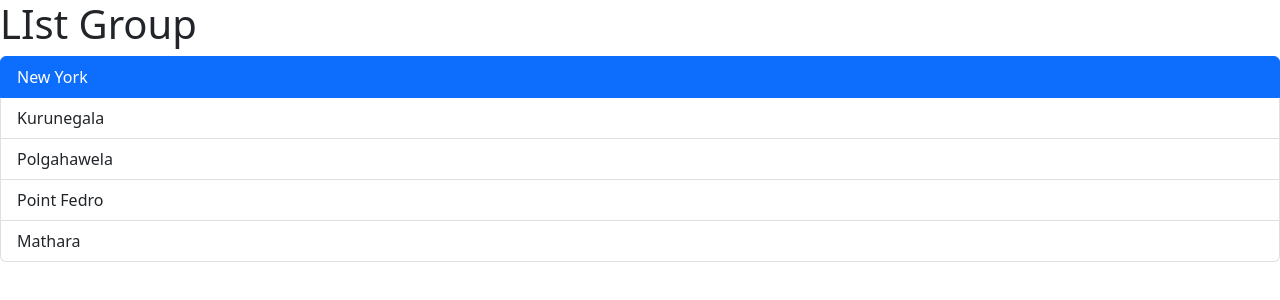
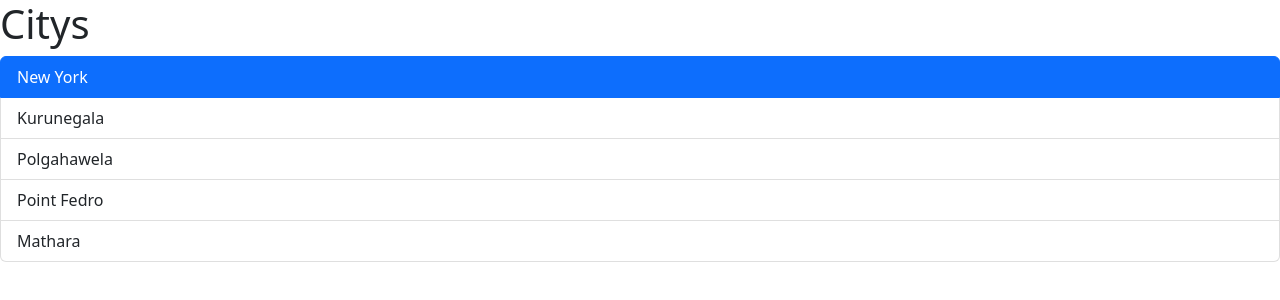
Before and after one commit to SachinUthpala/react-learning, a React (Vite) app: page / in a window 1280 px wide. Shown: the top 300 px of the page. Built offline with nearby package versions, Linux system fonts and the light colour scheme.

Commit message:
passing values using props

```diff
--- a/src/App.tsx
+++ b/src/App.tsx
@@ -1,7 +1,16 @@
 import ListGroup from "./Components/ListGroup";
 
 function App() {
-  return <div><ListGroup /></div>
+
+   let items = [
+    "New York",
+    "Kurunegala",
+    "Polgahawela",
+    "Point Fedro",
+    "Mathara",
+  ];
+
+  return <div><ListGroup items={items} headding="Citys" /></div>
 }
 
 export default App;
--- a/src/Components/ListGroup.tsx
+++ b/src/Components/ListGroup.tsx
@@ -1,14 +1,12 @@
 import { useState } from "react";
 import { Fragment } from "react/jsx-runtime";
 
-function ListGroup() {
-  let items = [
-    "New York",
-    "Kurunegala",
-    "Polgahawela",
-    "Point Fedro",
-    "Mathara",
-  ];
+interface listGroupProps {
+    items : string[];
+    headding : string;
+}
+
+function ListGroup({items , headding} : listGroupProps) {
 
   // const eventHandler = (event : MouseEvent ) => console.log(event);
 
@@ -16,7 +14,7 @@
 
   return (
     <Fragment>
-      <h1>LIst Group</h1>
+      <h1>{headding}</h1>
       {/* {(items.length === 0) ? <p>No items found</p> : null} */}
       {/* second way in this case we dont need to use null operation */}
       {items.length === 0 && <p>No items found</p>}
```
